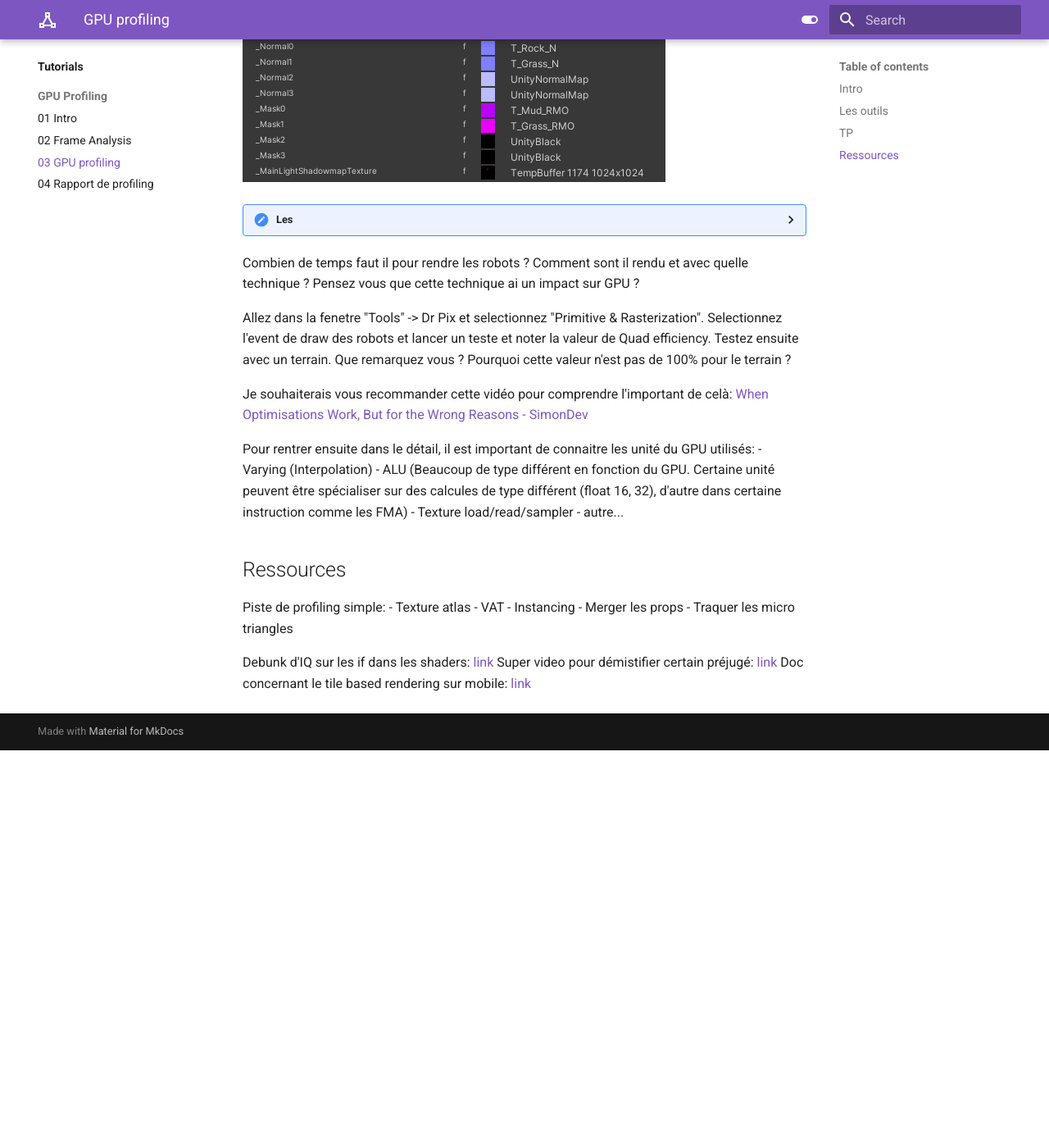
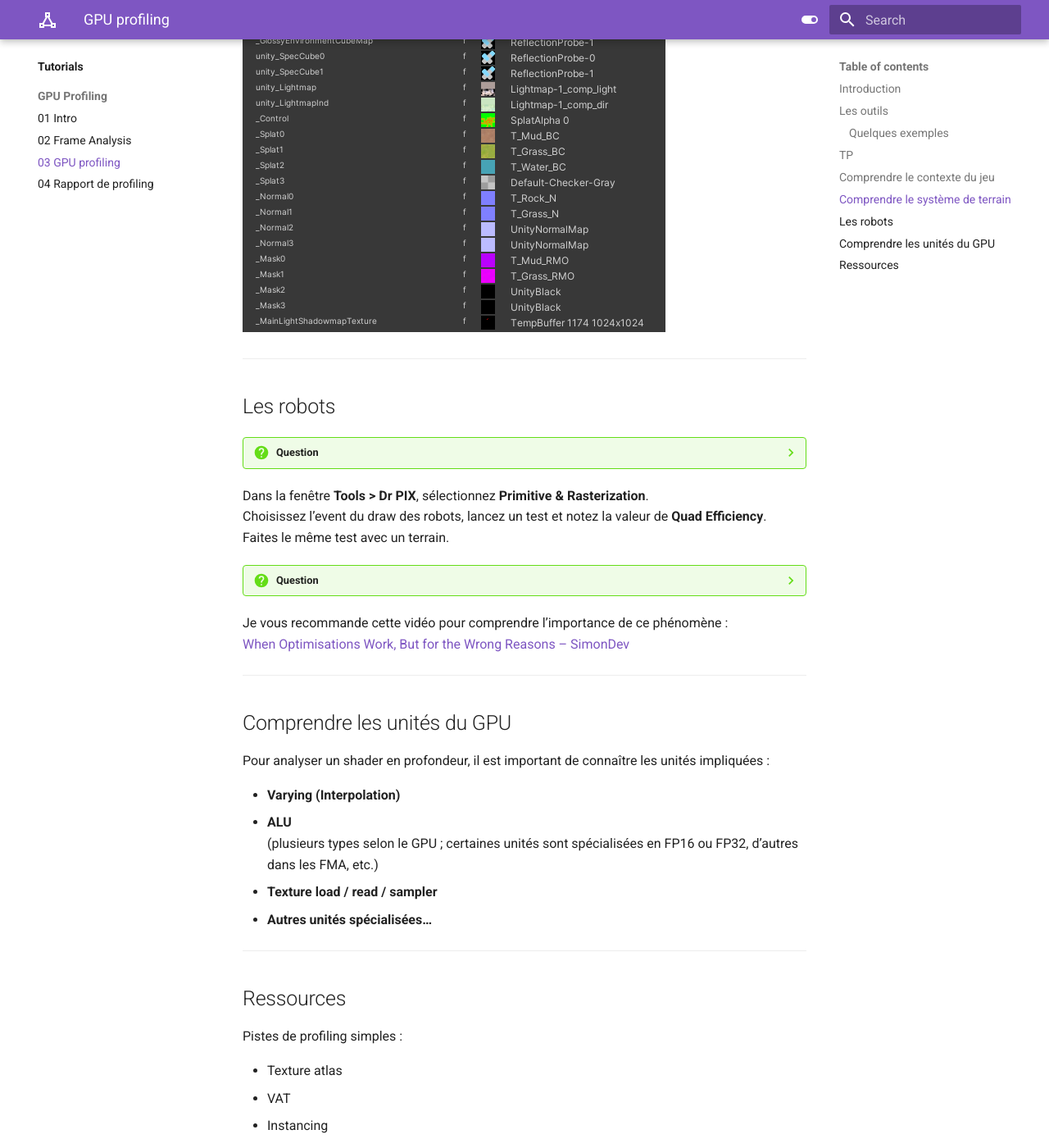
Before and after one commit to Renardjojo/Renardjojo.github.io, an MkDocs documentation site: the page built from docs/tutorials/GPUProfiling/02_GPUProfiling.md, in a window 1280 px wide and 1400 px high, scrolled down 4045 px. Shown: the whole window at 82% size. Built offline with MkDocs 1.6.1 and Material for MkDocs 9.7.7, drawn with Linux system fonts in a browser that asks for light colours; before the commit the page ends 4960 px from its top, so only the background shows below that; some of the changed text lies outside the part shown.

Commit message:
Review and fixes

```diff
--- a/docs/tutorials/GPUProfiling/02_GPUProfiling.md
+++ b/docs/tutorials/GPUProfiling/02_GPUProfiling.md
@@ -3,90 +3,137 @@
 description: Avec Pix
 ---
 
-# Profiling GPU - Pix (1h)
+# Profiling GPU – PIX (1h)
 
-## Intro
-Le profiling GPU permet de comprendre les goulots d’étranglement d’un GPU en fonction de ses cycles matériels. Plusieurs types de bottlenecks peuvent être identifiés dans un shader, tels que : la bande passante mémoire, l’utilisation d'ALU (arithmetic logic units
-), le sampling, ou encore le débit d’instructions. Il est donc essentiel de comprendre les limitations techniques du GPU que l’on utilise.
+## Introduction
+
+Le profiling GPU permet de comprendre les goulots d’étranglement d’un GPU en fonction de ses cycles matériels.
+Plusieurs types de bottlenecks peuvent être identifiés dans un shader : la bande passante mémoire, l’utilisation des ALU (arithmetic logic units), le sampling, ou encore le débit d’instructions.
+Il est donc essentiel de comprendre les limitations techniques du GPU que l’on utilise.
 
 ## Les outils
-Il existe de nombreux outils pour faire du profiling GPU en fonction des fabriquant d'api ou d'harware:
+
+Il existe de nombreux outils de profiling GPU selon les fabricants d’API ou d’hardware :
 
 | Plateforme / Système                     | Outil de Profilage / Debug GPU                                    | Remarques |
-|------------------------------------------|-------------------------------------------------------------------|------------|
-| **DirectX (PC Windows)**                 | PIX                                                               |            |
-| **Metal (macOS / iOS)**                  | Instruments / Xcode GPU Frame Capture                             |            |
-| **AMD**                                  | AMD Radeon™ GPU Profiler                                          |            |
-| **NVIDIA (PC, Laptop, Workstation)**     | Nsight                                                            |            |
+|------------------------------------------|-------------------------------------------------------------------|-----------|
+| **DirectX (PC Windows)**                 | PIX                                                               |           |
+| **Metal (macOS / iOS)**                  | Instruments / Xcode GPU Frame Capture                             |           |
+| **AMD**                                  | AMD Radeon™ GPU Profiler                                          |           |
+| **NVIDIA (PC, Laptop, Workstation)**     | Nsight                                                            |           |
 | **Nintendo Switch**                      | NX Graphics Debugger                                              | Disponible uniquement pour développeurs agréés |
 | **Android (OpenGL / Vulkan / GPU)**      | Adreno Profiler, ARM Mali GPU Profiler                            | Selon le GPU du device |
 | **PlayStation 5**                        | PS5 GPU Profiler                                                  | Disponible uniquement pour développeurs enregistrés |
 | **Xbox Series X|S**                      | Xbox Developer Kit GPU Profiler                                   | Disponible uniquement pour développeurs enregistrés |
 
-Quelque example:
-XCode possède de très bon outils de profiling CPU/Memoire/GPU et profiling de shader : [link](https://developer.apple.com/documentation/xcode/inspecting-shaders)
+### Quelques exemples
 
-Overview;
+Xcode possède d’excellents outils de profiling CPU / mémoire / GPU, ainsi que du shader profiling :
+[Documentation Xcode Shader Tools](https://developer.apple.com/documentation/xcode/inspecting-shaders)
+
+**Overview**
 ![XcodeGPU1](assets/XcodeGPU1.png)
 
-GPU profiling
+**GPU profiling**
 ![XcodeGPU2](assets/XcodeGPU2.png)
 
-Shader profiling
+**Shader profiling**
 ![XcodeGPU3](assets/XcodeGPU3.png)
-Mali Offline Compiler: [video](https://www.youtube.com/watch?v=zEybNlwd7SI)
+
+**Mali Offline Compiler** :
+[Vidéo explicative](https://www.youtube.com/watch?v=zEybNlwd7SI)
+
 ![Mali offline compiler](<assets/Mali Offline Compiler.png>)
 
 ## TP
-Pour ce TP nous allons utiliser PIX sous la version [2509](https://download.microsoft.com/download/6af3c4fa-0513-4e0e-a781-1126df3211a1/PIX-2509.25-Installer-x64.exe)
 
-Nous allons étudier une frame de mon PFE sous DX12 sur PC. Il est important de garder en tête que ce projet est fait pour tourner sur Switch. Le teste que nous allons donc faire est biaisé par le materiel que nous utilisons mais ce biai est acceptable pour comprendre la lecture GPU.
+Pour ce TP, nous allons utiliser PIX, version [2509](https://download.microsoft.com/download/6af3c4fa-0513-4e0e-a781-1126df3211a1/PIX-2509.25-Installer-x64.exe).
 
-Rajouter l'onglet "Pipeline" a côté de l'onglet warning et selectionner le. Selctionnez RTV 0 et jouez avec le champ "visualization".
+Nous allons analyser une frame de mon PFE sous DirectX 12 sur PC.
+Gardez en tête que ce projet est conçu pour tourner sur Nintendo Switch :
+le test sera donc biaisé par le matériel utilisé, mais ce biais reste acceptable pour comprendre le profiling GPU.
 
-Déployer la fenetre "execution duration" dans timeline
+Ajoutez l’onglet **Pipeline** à côté de l’onglet **Warning** et sélectionnez-le.
+Sélectionnez **RTV 0** et explorez le champ **Visualization**.
 
-??? Comprendre le contexte du jeu
-Décrivez rapidement les grande étape de rendu du jeu
-Le jeu tourne normalement sur switch à 60 FPS. Essayer de comprendre pourquoi celui ci tourne à un peu plus de 60 FPS sur PC ?
+Déployez ensuite la fenêtre **Execution Duration** dans la timeline.
 
-Nous allons etudier le terrain pour commencer.
-??? Comprendre le systeme de terrain
-Estimez rapidement le temps nécéssaire pour calculer le terrain.
-Comprenndez vous comment est il rendu ?
-Connaissez vous le noms de cette technique ?
-Quelles sont les avantages de cette technique ?
-Qu'elles sont ces plus gros désavantage ?
-Que pourriez vous proposer comme optimisation ?
+---
+
+## Comprendre le contexte du jeu
+
+??? question
+    Décrivez rapidement les grandes étapes de rendu du jeu.
+    Le jeu tourne normalement à 60 FPS sur Switch. Pourquoi tourne-t-il légèrement au-dessus de 60 FPS sur PC ?
+
+---
+
+## Comprendre le système de terrain
+
+Nous allons commencer par étudier le terrain.
+
+??? question
+    Estimez rapidement le temps nécessaire pour calculer le terrain.
+    Comprenez-vous comment il est rendu ?
+    Connaissez-vous le nom de cette technique ?
+    Quels en sont les avantages ?
+    Quels sont ses plus gros désavantages ?
+    Quelles optimisations proposeriez-vous ?
 
 ![switchGPU](assets/switchGPU.png)
 ![TerrainSampling](assets/TerrainSampling.png)
 
-??? Les robots
-Combien de temps faut il pour rendre les robots ?
-Comment sont il rendu et avec quelle technique ?
-Pensez vous que cette technique ai un impact sur GPU ?
+---
 
-Allez dans la fenetre "Tools" -> Dr Pix et selectionnez "Primitive & Rasterization". Selectionnez l'event de draw des robots et lancer un teste et noter la valeur de Quad efficiency. Testez ensuite avec un terrain. Que remarquez vous ? Pourquoi cette valeur n'est pas de 100% pour le terrain ?
+## Les robots
 
-Je souhaiterais vous recommander cette vidéo pour comprendre l'important de celà:
-[When Optimisations Work, But for the Wrong Reasons - SimonDev](https://www.youtube.com/watch?v=hf27qsQPRLQ)
+??? question
+    Combien de temps faut-il pour rendre les robots ?
+    Comment sont-ils rendus, et avec quelle technique ?
+    Cette technique a-t-elle un impact sur le GPU selon vous ?
 
-Pour rentrer ensuite dans le détail, il est important de connaitre les unité du GPU utilisés:
-- Varying (Interpolation)
-- ALU (Beaucoup de type différent en fonction du GPU. Certaine unité peuvent être spécialiser sur des calcules de type différent (float 16, 32), d'autre dans certaine instruction comme les FMA)
-- Texture load/read/sampler
-- autre...
+Dans la fenêtre **Tools > Dr PIX**, sélectionnez **Primitive & Rasterization**.
+Choisissez l’event du draw des robots, lancez un test et notez la valeur de **Quad Efficiency**.
+Faites le même test avec un terrain.
 
+??? question
+    Que remarquez-vous ?
+    Pourquoi cette valeur n’est-elle pas de 100% pour le terrain ?
+
+Je vous recommande cette vidéo pour comprendre l’importance de ce phénomène :
+[When Optimisations Work, But for the Wrong Reasons – SimonDev](https://www.youtube.com/watch?v=hf27qsQPRLQ)
+
+---
+
+## Comprendre les unités du GPU
+
+Pour analyser un shader en profondeur, il est important de connaître les unités impliquées :
+
+- **Varying (Interpolation)**
+- **ALU**
+  (plusieurs types selon le GPU ; certaines unités sont spécialisées en FP16 ou FP32, d’autres dans les FMA, etc.)
+- **Texture load / read / sampler**
+- **Autres unités spécialisées…**
+
+---
 
 ## Ressources
-Piste de profiling simple:
+
+Pistes de profiling simples :
+
 - Texture atlas
 - VAT
 - Instancing
 - Merger les props
-- Traquer les micro triangles
+- Traquer les micro-triangles
 
-Debunk d'IQ sur les if dans les shaders: [link](https://www.shadertoy.com/view/wlsGDl)
-Super video pour démistifier certain préjugé: [link](https://gdcvault.com/play/1028185/Investigating-and-Dispelling-Shader-Myths)
-Doc concernant le tile based rendering sur mobile: [link](https://developer.samsung.com/galaxy-gamedev/resources/articles/gpu-framebuffer.html)
+Liens utiles :
+
+- Démonstration sur les `if` dans les shaders :
+  [ShaderToy – Branching](https://www.shadertoy.com/view/wlsGDl)
+
+- Vidéo GDC démystifiant les croyances sur les shaders :
+  [Investigating and Dispelling Shader Myths](https://gdcvault.com/play/1028185/Investigating-and-Dispelling-Shader-Myths)
+
+- Documentation sur le *tile-based rendering* mobile :
+  [Samsung – GPU framebuffer](https://developer.samsung.com/galaxy-gamedev/resources/articles/gpu-framebuffer.html)
```
Also changed, not shown: docs/index.md (+1 -1 lines), docs/tutorials/GPUProfiling/00_Introduction.md (+21 -18 lines), docs/tutorials/GPUProfiling/01_FrameAnalysis.md (+59 -61 lines), docs/tutorials/GPUProfiling/03_RapportProfiling.md (+36 -27 lines), docs/tutorials/index.md (+1 -1 lines).
